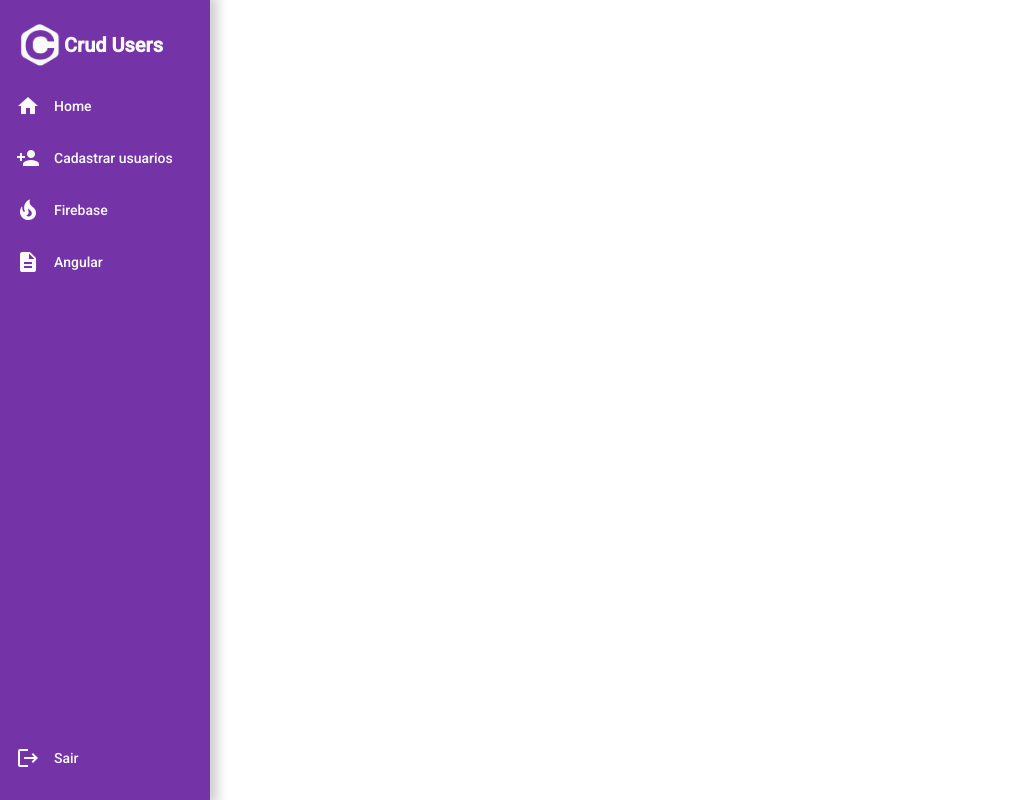
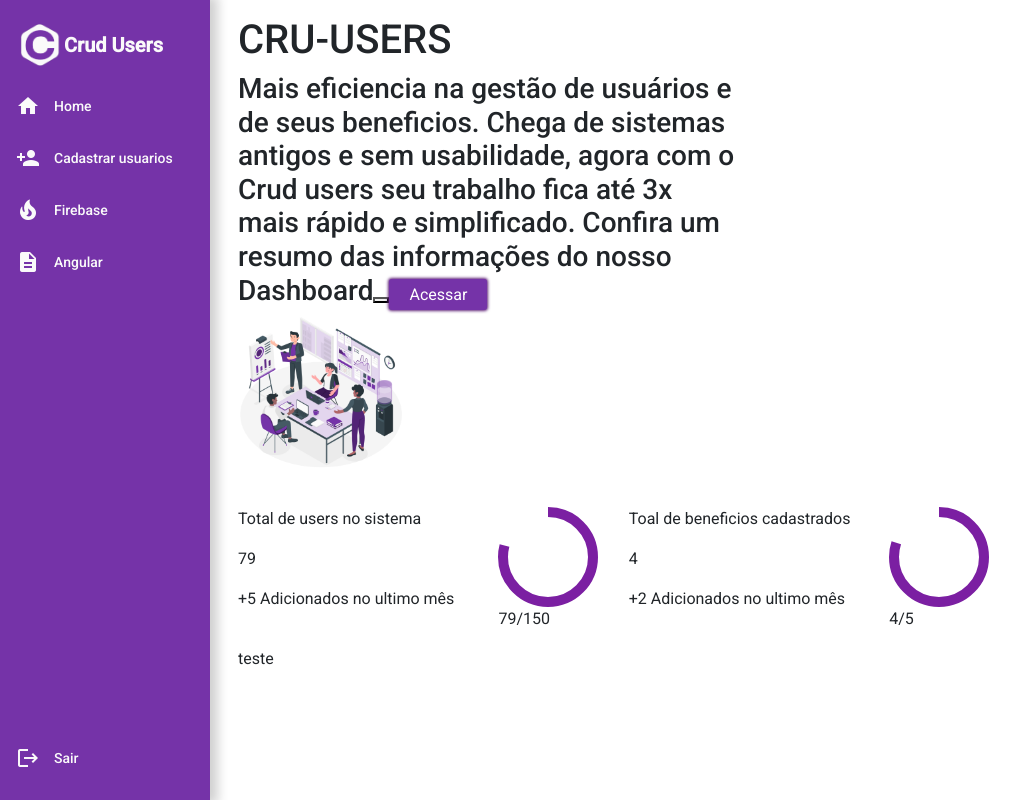
Before and after one commit to CaioVictor3/Crud-Users, an Angular app: page /home in a window 1280 px wide. Shown: the whole page, without its empty margins (0-1035 px from the left). Built offline with nearby package versions, Linux system fonts and the light colour scheme.

Commit message:
Container home criado

```diff
--- a/src/app/app.module.ts
+++ b/src/app/app.module.ts
@@ -9,7 +9,11 @@ import { LoginComponent } from './pages/login/login.component';
 import { FormsModule } from '@angular/forms';
 import { HomeComponent } from './pages/home/home.component';
 import { MenuComponent } from './components/menu/menu.component';
+
+
+//ANGULAR MATERIAL IMPORTS
 import { MatIconModule } from '@angular/material/icon';
+import {MatProgressSpinnerModule} from '@angular/material/progress-spinner';
 
 @NgModule({
   declarations: [
@@ -25,6 +29,7 @@ import { MatIconModule } from '@angular/material/icon';
     BrowserModule,
     FormsModule,
     MatIconModule,
+    MatProgressSpinnerModule,
   ],
   providers: [
     provideAnimationsAsync()
--- a/src/app/pages/home/home.component.html
+++ b/src/app/pages/home/home.component.html
@@ -1 +1,71 @@
 <app-menu></app-menu>
+
+<div class="container-fluid pt-3">
+    <div class="row">
+        <div class="col-12 col-lg-9">
+            <div class="card-info">
+                <div class="row">
+                    <div class="col-12 col-md-8">
+                        <h1 class="title">CRU-USERS</h1>
+                        <h3 class="subtitulo">
+                            Mais eficiencia na gestão de <span>usuários</span> e de seus beneficios. Chega de sistemas antigos e sem usabilidade, agora com o
+                            <span>Crud users</span> seu trabalho fica até 3x mais rápido e simplificado.
+                            Confira um resumo das informações do nosso <span>Dashboard</span>
+                            <button routerLink="./usuarios" class="botao-primario"></button>
+                            <app-button textButton="Iniciar" routerLink="./usuarios" ></app-button>
+                            <div class="col-12 col-md-4">
+                                <img src="../../../assets/dashboard.png" width="100%">
+                            </div>
+                        </h3>
+                    </div>
+                </div>
+            </div>
+
+            <div class="row mt-4">
+
+                <div class="col-6">
+                    <div class="card-info">
+                        <div class="row">
+                            <div class="col-8">
+                                <p class="texto-card">Total de users no sistema</p>
+                                <p class="numero-card">79</p>
+                                <p class="destaque-card">+5 Adicionados no ultimo mês</p>
+                            </div>
+
+                            <div class="col-4">
+                                <p class="info-spinner">
+                                    <mat-progress-spinner class="examples-margin max-auto color-spinner" mode="determinate" value="79"></mat-progress-spinner>
+                                    79/150
+                                </p>
+                            </div>
+                        </div>
+                    </div>
+                </div>
+
+                <div class="col-6">
+                    <div class="card-info">
+                        <div class="row">
+                            <div class="col-8">
+                                <p class="texto-card">Toal de beneficios cadastrados</p>
+                                <p class="numero-card">4</p>
+                                <p class="destaque-card">+2 Adicionados no ultimo mês</p>
+                            </div>
+
+                            <div class="col-4">
+                                <p class="info-spinner">
+                                    <mat-progress-spinner class="examples-margin max-auto color-spinner" mode="determinate" value="80"></mat-progress-spinner>
+                                    4/5
+                                </p>
+                            </div>
+                        </div>
+                    </div>
+                </div>
+
+                <div>
+                    <p>teste</p>
+                </div>
+
+            </div>
+        </div>
+    </div>
+</div>
```
